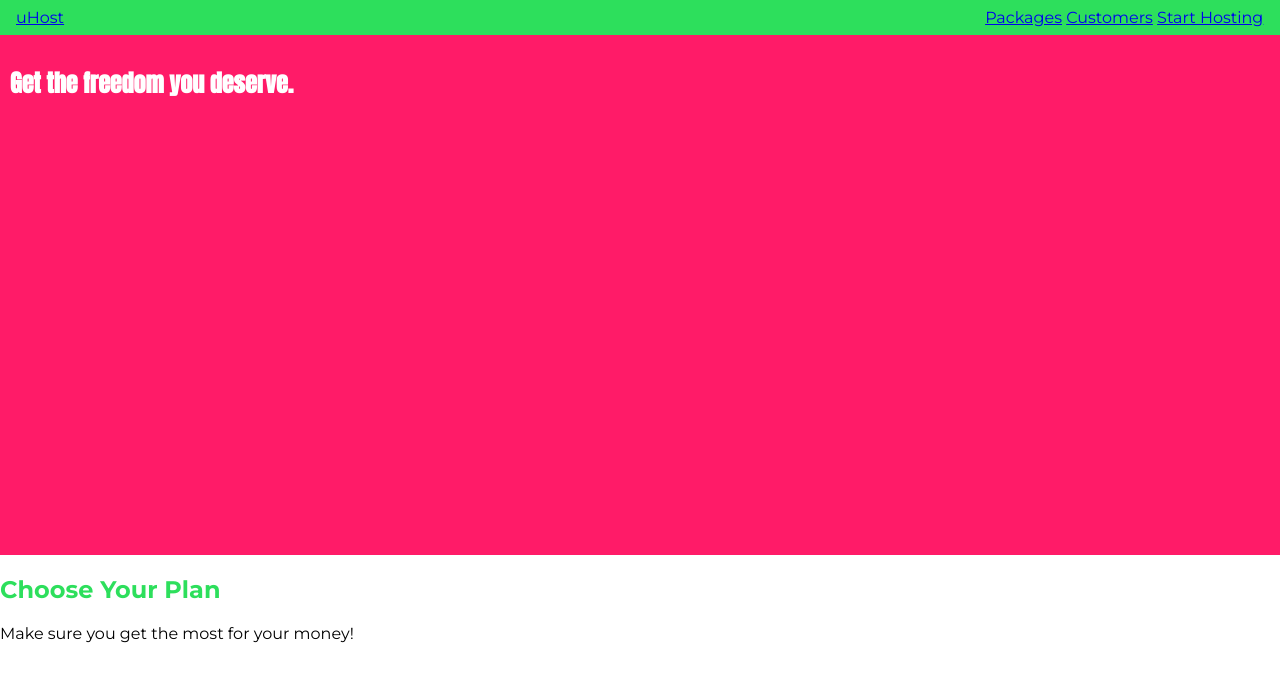
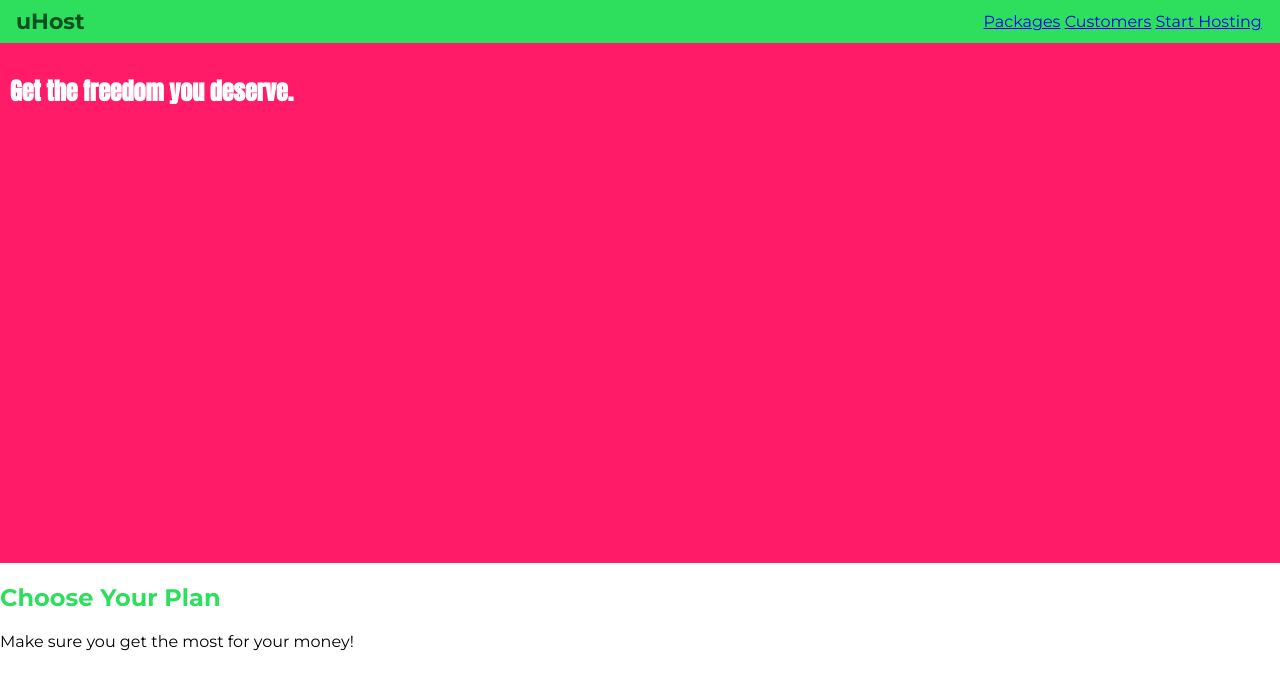
Before and after one commit to andrewrey/divingDeeperCSS, a website: page index.html in a window 1280 px wide. Drawn offline with Linux system fonts and the light colour scheme.

Commit message:
aligned nav to main-header brand name

```diff
--- a/index.html
+++ b/index.html
@@ -18,7 +18,7 @@
 
   <body>
     <header class="main-header">
-      <div><a href="index.html">uHost</a></div>
+      <div><a href="index.html" class="main-header__brand">uHost</a></div>
       <nav class="main-nav">
         <ul class="main-nav__items">
           <li class="main-nav__item">
--- a/main.scss
+++ b/main.scss
@@ -13,13 +13,21 @@ body {
   width: 100%;
   > div {
     display: inline-block;
+    vertical-align: middle;
   }
+}
+.main-header__brand {
+  color: #0e4f1f;
+  text-decoration: none;
+  font-weight: bold;
+  font-size: 1.375rem;
 }
 
 .main-nav {
   display: inline-block;
   text-align: right;
-  width: calc(100% - 49px - 4px);
+  width: calc(100% - 69px - 6px);
+  vertical-align: middle;
 }
 
 .main-nav__items {
```
Also changed, not shown: css/styles.css.
